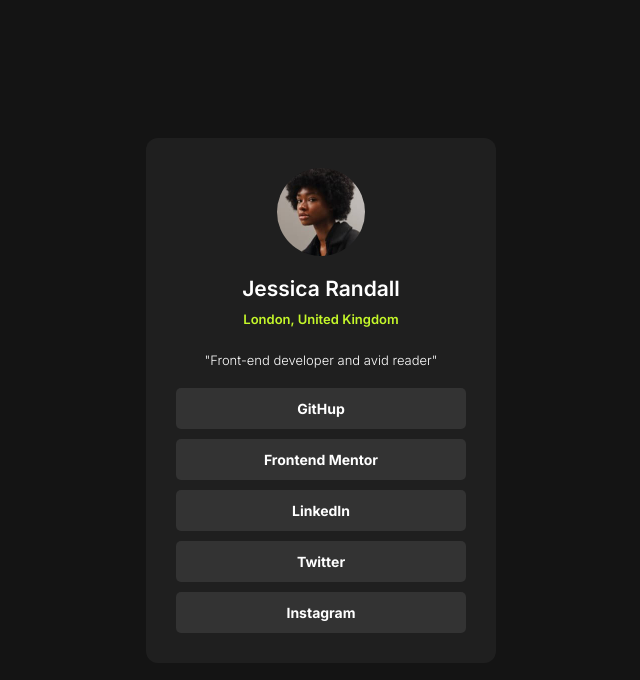
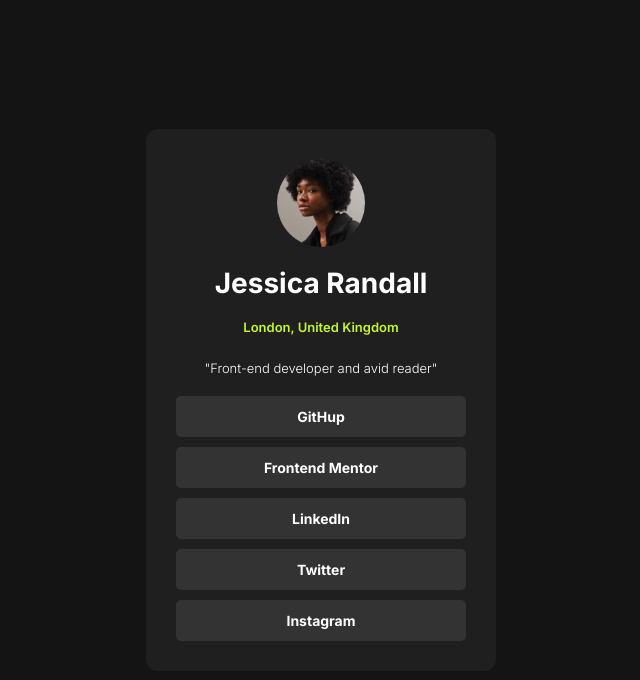
Before and after one commit to Mo-Ahmed-sharqawy/First-try-with-githup, a plain HTML site: page index.html in a window 1280 px wide. Shown: the whole page, without its empty margins (319-959 px from the left). Drawn offline with Linux system fonts and the light colour scheme.

Commit message:
Update index.html

```diff
--- a/index.html
+++ b/index.html
@@ -1,5 +1,5 @@
 <!DOCTYPE html>
-<html lang="en">
+<html>
     <head>
         <meta charset="UTF-8">
         <meta name="viewport" content="width=device-width, initial-scale=1.0">
@@ -13,7 +13,7 @@
     <body>
         <div class="contanier">
             <img src="images/avatar-jessica.jpeg" alt="Avatar">
-            <h2>Jessica Randall</h2>
+            <h1>Jessica Randall</h1>
             <div class="loc">London, United Kingdom</div>
             <div class="description">"Front-end developer and avid reader"</div>
             <ul>
```
